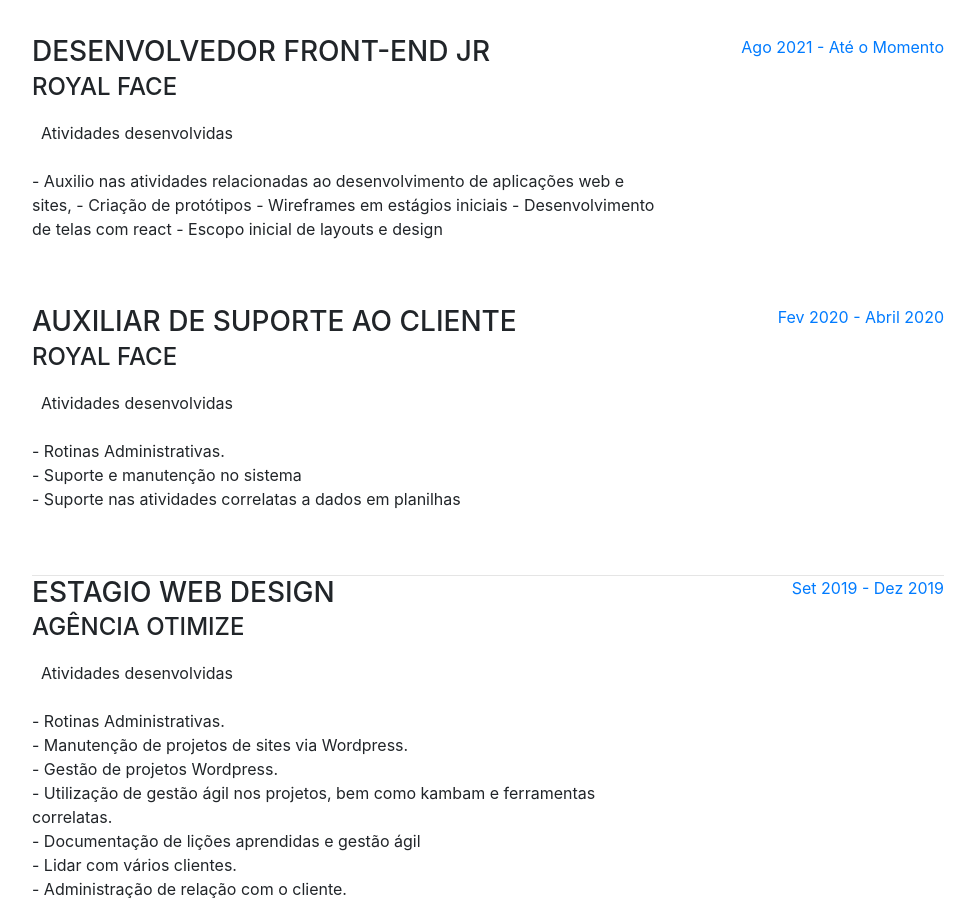
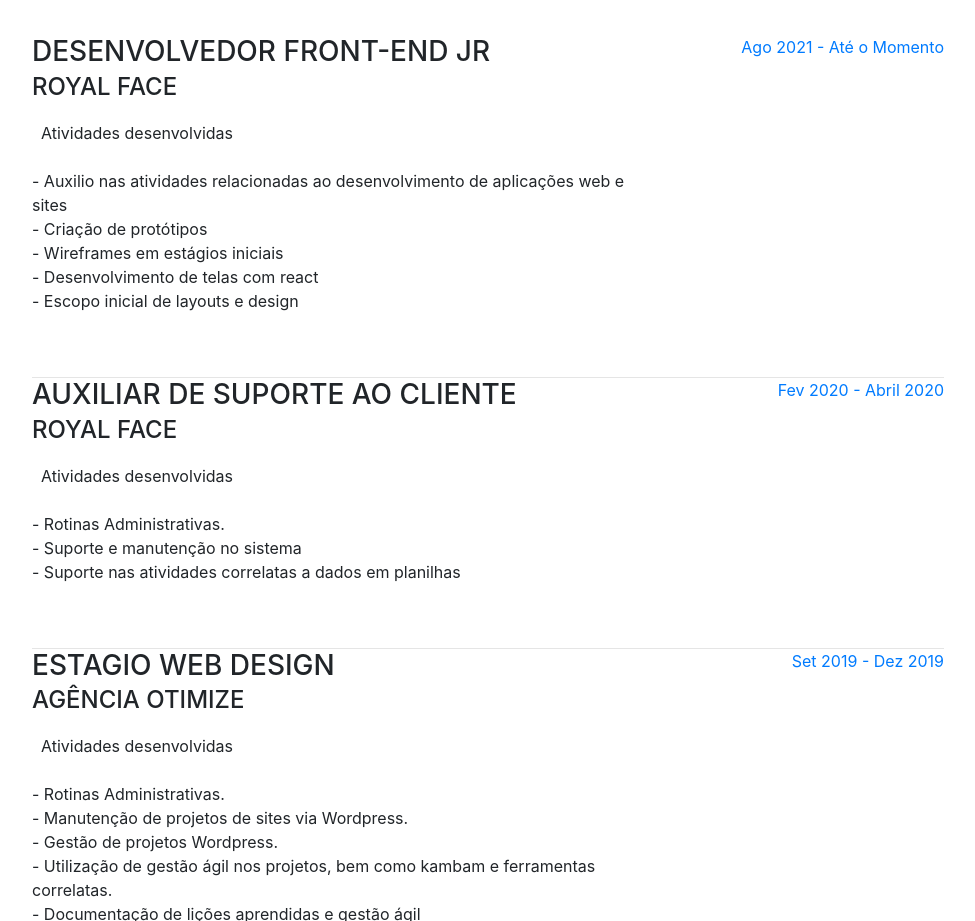
Before and after one commit to Gabriel4420/gabriel4420.github.io, a website with bundled scripts: page index.html in a window 1280 px wide. Shown: the part 900-1821 px from the top of the page, without its empty margins (288-1263 px from the left). Built offline with nearby package versions, Linux system fonts and the light colour scheme; a web font is replaced by a local one.

Commit message:
Update index.html

```diff
--- a/index.html
+++ b/index.html
@@ -139,11 +139,11 @@
             <p>
               &nbsp; Atividades desenvolvidas <br><br>
 
-             - Auxilio nas atividades relacionadas ao desenvolvimento de aplicações web e sites,
-             - Criação de protótipos
-	     - Wireframes em estágios iniciais
-	     - Desenvolvimento de telas com react
-             - Escopo inicial de layouts e design
+             - Auxilio nas atividades relacionadas ao desenvolvimento de aplicações web e sites <br>
+             - Criação de protótipos <br>
+	     - Wireframes em estágios iniciais <br>
+	     - Desenvolvimento de telas com react <br>
+             - Escopo inicial de layouts e design <br>
 
 
             </p>
@@ -152,6 +152,8 @@
             <span class="text-primary">Ago 2021 - Até o Momento </span>
           </div>
         </div>
+
+	      <hr class="m-0">
 
         <div class="resume-item d-flex flex-column flex-md-row justify-content-between mb-5">
           <div class="resume-content">
```
